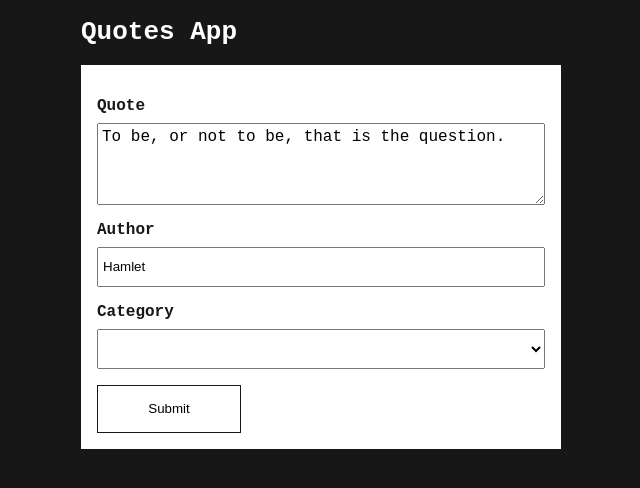
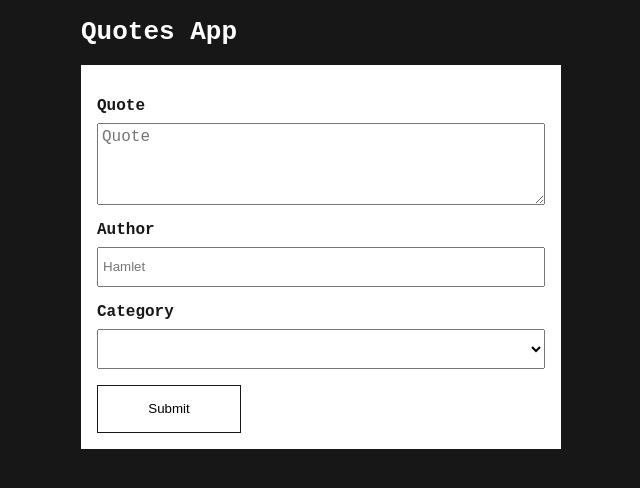
Before and after one commit to dominicva/my-quotes-app, a React (Vite) app: page / in a window 1280 px wide. Shown: the top 488 px of the page, without its empty margins (129-769 px from the left). Built offline with nearby package versions, Linux system fonts and the light colour scheme.

Commit message:
Refactor: useInput custom hook added

```diff
--- a/src/App.js
+++ b/src/App.js
@@ -1,3 +1,4 @@
+import React, { useState } from 'react';
 import ReactDOM from 'react-dom';
 import Form from './components/Form/index';
 
@@ -5,7 +6,7 @@ const App = () => {
   return (
     <div className="app">
       <h1>Quotes App</h1>
-      <Form />
+      <Form quote="To be or not to be, that is the question." author="Hamlet" />
       {/* <Quote text="Invest in yourself" author="Scott Moss" /> */}
     </div>
   );
--- a/src/components/Form/index.js
+++ b/src/components/Form/index.js
@@ -1,23 +1,71 @@
-import QuoteInput from './QuoteInput';
-import AuthorInput from './AuthorInput';
-import SelectCategory from './SelectCategory';
+// import { useState } from 'react';
+// import QuoteInput from './QuoteInput';
+// import AuthorInput from './AuthorInput';
+// import SelectCategory from './SelectCategory';
+import useInput from '../../hooks/useInput';
+
+const CATEGORIES = ['philosophy', 'science', 'contemplation'];
 
 const Form = function () {
+  const { value: quote, bind: bindQuote, reset: resetQuote } = useInput('');
+  const { value: author, bind: bindAuthor, reset: resetAuthor } = useInput('');
+  const {
+    value: category,
+    bind: bindCategory,
+    reset: resetCategory,
+  } = useInput('');
+
+  const handleSubmit = (e) => {
+    e.preventDefault();
+    alert(
+      `Submitting ${quote} attributed to ${author} with the category ${category}`
+    );
+    resetQuote();
+    resetAuthor();
+    resetCategory();
+    // fetch(`http://localhost:3000/create-quote`, {
+    //   method: 'POST',
+    //   body: JSON.stringify({ quote }),
+    //   headers: { 'Content-Type': 'application/json' },
+    // });
+  };
+
   return (
     <div className="create-quote">
-      <form
-        onSubmit={(e) => {
-          e.preventDefault();
-          fetch(`http://localhost:3000/create-quote`, {
-            method: 'POST',
-          });
-        }}
-        className="create-quote__form"
-      >
-        <QuoteInput />
+      <form onSubmit={handleSubmit} className="create-quote__form">
+        <label htmlFor="quote__text-area">
+          Quote
+          <textarea
+            rows="4"
+            id="quote__text-area"
+            type="text"
+            {...bindQuote}
+            placeholder="Quote"
+          />
+        </label>
+        <label htmlFor="quote__author-input">
+          Author
+          <input
+            id="quote__author-input"
+            type="text"
+            {...bindAuthor}
+            placeholder="Hamlet"
+          />
+        </label>
+        <label htmlFor="category">
+          Category
+          <select id="category" {...bindCategory}>
+            <option />
+            {CATEGORIES.map((category) => (
+              <option value={category} key={category}>
+                {category}
+              </option>
+            ))}
+          </select>
+        </label>
+        {/* <QuoteInput />
         <AuthorInput />
-        <SelectCategory />
-
+        <SelectCategory /> */}
         <button>Submit</button>
       </form>
     </div>
--- /dev/null
+++ b/src/hooks/useInput.js
@@ -0,0 +1,19 @@
+import { useState } from 'react';
+
+const useInput = (initialValue) => {
+  const [value, setValue] = useState(initialValue);
+
+  return {
+    value,
+    setValue,
+    reset: () => setValue(''),
+    bind: {
+      value,
+      onChange: (e) => {
+        setValue(e.target.value);
+      },
+    },
+  };
+};
+
+export default useInput;
--- a/src/server/index.js
+++ b/src/server/index.js
@@ -4,6 +4,10 @@ const http = require('http');
 const PORT = 3000;
 
 const router = function (request, response) {
+  if (request.method === 'POST' && request.url === '/create-quote') {
+    console.log(request.headers);
+  }
+  // console.log(request.headers);
   console.log(request.url);
 };
 
```
